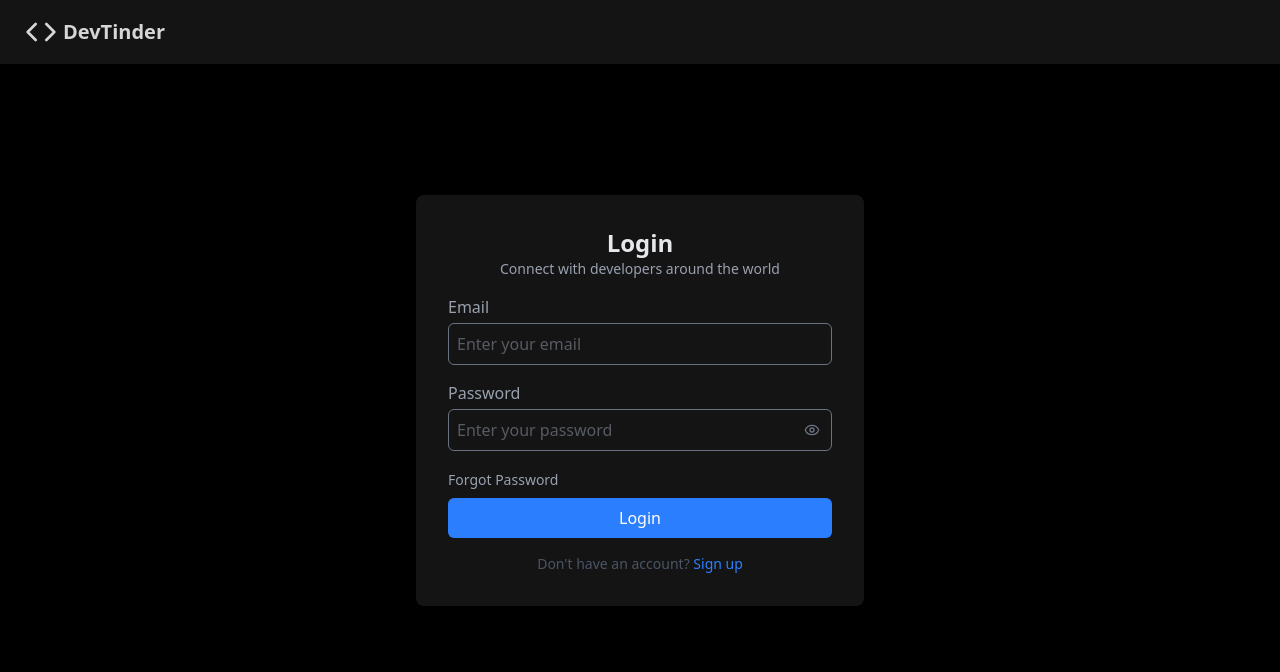
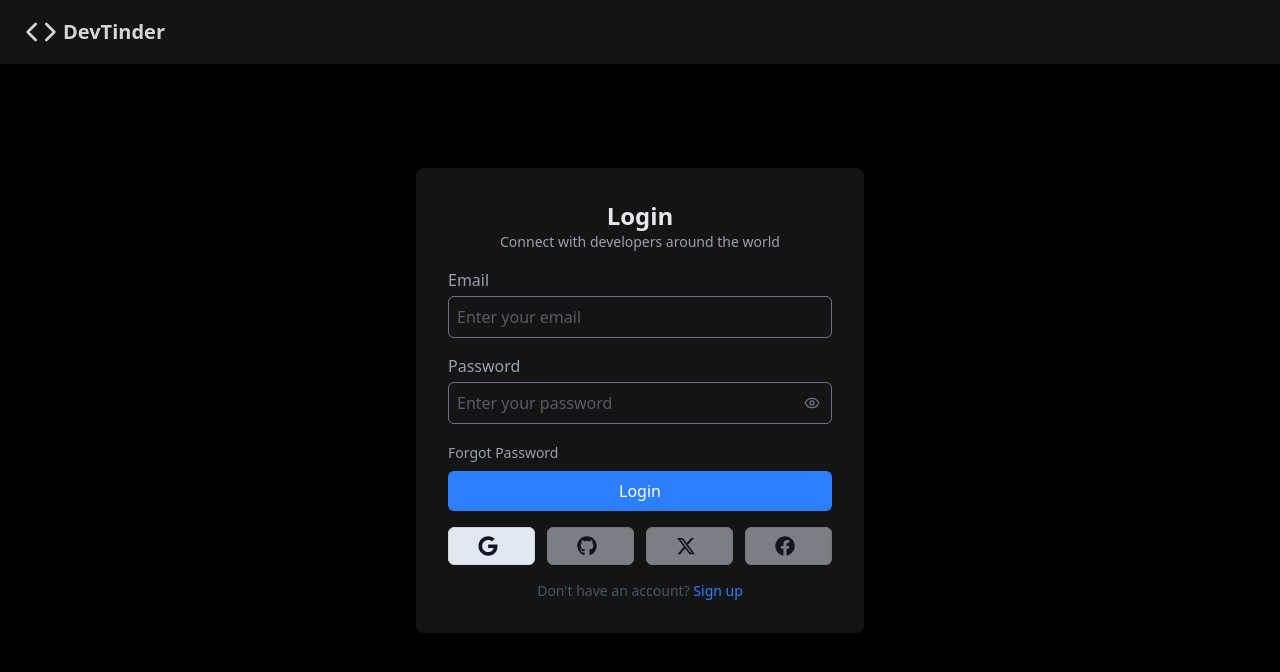
Before and after one commit to lakshyakumar90/DevTinderWeb, a React (Vite) app: page /login in a window 1280 px wide. Shown: the top 672 px of the page. Built offline with nearby package versions, Linux system fonts and the light colour scheme.

Commit message:
google signin feature

```diff
--- a/src/components/AfterLogin/FeedCard.jsx
+++ b/src/components/AfterLogin/FeedCard.jsx
@@ -12,7 +12,7 @@ import useSendRequest from "../../utils/hooks/useSendRequest";
 
 const FeedCard = ({ profile }) => {
   const dispatch = useDispatch();
-  const[error, setError] = useState(null);
+  const [error, setError] = useState(null);
   const {
     firstName,
     lastName,
@@ -25,6 +25,7 @@ const FeedCard = ({ profile }) => {
     profilePicture,
     education,
     workExperience,
+    profileSummary,
   } = profile;
   const sendRequest = useSendRequest();
 
@@ -51,6 +52,9 @@ const FeedCard = ({ profile }) => {
               <h3 className="text-xl font-semibold text-gray-800">
                 {lastName ? `${firstName} ${lastName}` : firstName}
               </h3>
+            )}
+            {profileSummary && (
+              <p className="text-gray-600 text-sm">{profileSummary}</p>
             )}
             {experienceLevel && (
               <p className="text-gray-600 text-sm">
--- a/src/components/AfterLogin/Profile.jsx
+++ b/src/components/AfterLogin/Profile.jsx
@@ -57,7 +57,7 @@ const Profile = () => {
         <div className="mt-6">
           <h1 className="text-2xl font-bold">{lastName? firstName + " " + lastName : firstName}</h1>
           <p className="text-gray-400">
-            {profileSummary.charAt(0).toUpperCase() +
+            {profileSummary && profileSummary.charAt(0).toUpperCase() +
               profileSummary.slice(1) +
               " ( " +
               experienceLevel.charAt(0).toUpperCase() +
@@ -68,16 +68,16 @@ const Profile = () => {
 
         {/* Basic Info */}
         <div className="mt-6">
-          <p>
+          {age && <p>
             <strong>Age:</strong> {age}
-          </p>
-          <p>
+          </p>}
+          {location && <p>
             <strong>Location:</strong> {location}
-          </p>
-          <p>
+          </p>}
+          {gender && <p>
             <strong>Gender:</strong>{" "}
             {gender.charAt(0).toUpperCase() + gender.slice(1)}
-          </p>
+          </p>}
         </div>
 
         {/* Bio Section */}
--- a/src/components/Login & Signup/Login.jsx
+++ b/src/components/Login & Signup/Login.jsx
@@ -3,6 +3,8 @@ import { useState } from "react";
 import { Link } from "react-router-dom";
 import useLogin from "../../utils/hooks/useLogin";
 import { Toaster } from "react-hot-toast";
+import { FaGoogle, FaGithub, FaFacebook } from "react-icons/fa";
+import { FaXTwitter } from "react-icons/fa6";
 
 const Login = () => {
   const [email, setEmail] = useState("");
@@ -14,6 +16,10 @@ const Login = () => {
   const handleLogin = async (e) => {
     e.preventDefault();
     login(email, password, setError);
+  };
+
+  const handleGoogleSignIn = async() => {
+    window.location.href = "http://localhost:3000/googlelogin";
   };
 
   return (
@@ -58,7 +64,12 @@ const Login = () => {
               )}
             </button>
           </div>
-          <Link to={"/edit/password"} className="text-sm mb-2 inline-block hover:underline">Forgot Password</Link>
+          <Link
+            to={"/edit/password"}
+            className="text-sm mb-2 inline-block hover:underline"
+          >
+            Forgot Password
+          </Link>
           {error && <p className="text-red-400 text-sm mt-3">{error}</p>}
           <button
             type="submit"
@@ -67,6 +78,39 @@ const Login = () => {
             Login
           </button>
         </form>
+        <div className="mt-4 flex gap-3">
+          <button
+            type="button"
+            onClick={handleGoogleSignIn}
+            className="w-full bg-slate-200 text-gray-900 py-2 rounded-md cursor-pointer hover:bg-white transition duration-200 flex items-center justify-center border border-gray-300"
+          >
+            {FaGoogle && <FaGoogle className="h-5 w-5 mr-2" />}
+          </button>
+          <button
+            type="button"
+            disabled
+            onClick={handleGoogleSignIn}
+            className="w-full bg-slate-200 text-gray-900 py-2 rounded-md transition duration-200 flex items-center justify-center border border-gray-300 opacity-50 cursor-not-allowed hover:bg-slate-200"
+          >
+            {FaGithub && <FaGithub className="h-5 w-5 mr-2" />}
+          </button>
+          <button
+            type="button"
+            disabled
+            onClick={handleGoogleSignIn}
+            className="w-full bg-slate-200 text-gray-900 py-2 rounded-md transition duration-200 flex items-center justify-center border border-gray-300 opacity-50 cursor-not-allowed hover:bg-slate-200"
+          >
+            {FaXTwitter && <FaXTwitter className="h-5 w-5 mr-2" />}
+          </button>
+          <button
+            type="button"
+            disabled
+            onClick={handleGoogleSignIn}
+            className="w-full bg-slate-200 text-gray-900 py-2 rounded-md transition duration-200 flex items-center justify-center border border-gray-300 opacity-50 cursor-not-allowed hover:bg-slate-200"
+          >
+            {FaFacebook && <FaFacebook className="h-5 w-5 mr-2" />}
+          </button>
+        </div>
         <p className="text-center text-sm text-gray-600 mt-4">
           Don't have an account?{" "}
           <Link to="/signup" className="text-blue-500 hover:underline">
--- a/src/components/Login & Signup/Signup.jsx
+++ b/src/components/Login & Signup/Signup.jsx
@@ -3,6 +3,8 @@ import { useState } from "react";
 import { Link } from "react-router-dom";
 import useSignup from "../../utils/hooks/useSignup";
 import { Toaster } from "react-hot-toast";
+import { FaFacebook, FaGithub, FaGoogle } from "react-icons/fa";
+import { FaXTwitter } from "react-icons/fa6";
 
 const Signup = () => {
   const signup = useSignup();
@@ -20,6 +22,10 @@ const Signup = () => {
   const [lastName, setLastName] = useState("");
   const [passwordVisible, setPasswordVisible] = useState(false);
   const [error, setError] = useState(null);
+
+  const handleGoogleSignIn = async() => {
+    window.location.href = "http://localhost:3000/googlelogin";
+  };
 
   const handleSubmit = async (e) => {
     setError("");
@@ -218,6 +224,39 @@ const Signup = () => {
             Create Account
           </button>
         </form>
+        <div className="mt-4 flex gap-3">
+          <button
+            type="button"
+            onClick={handleGoogleSignIn}
+            className="w-full bg-slate-200 text-gray-900 py-2 rounded-md cursor-pointer hover:bg-white transition duration-200 flex items-center justify-center border border-gray-300"
+          >
+            {FaGoogle && <FaGoogle className="h-5 w-5 mr-2" />}
+          </button>
+          <button
+            type="button"
+            disabled
+            onClick={handleGoogleSignIn}
+            className="w-full bg-slate-200 text-gray-900 py-2 rounded-md transition duration-200 flex items-center justify-center border border-gray-300 opacity-50 cursor-not-allowed hover:bg-slate-200"
+          >
+            {FaGithub && <FaGithub className="h-5 w-5 mr-2" />}
+          </button>
+          <button
+            type="button"
+            disabled
+            onClick={handleGoogleSignIn}
+            className="w-full bg-slate-200 text-gray-900 py-2 rounded-md transition duration-200 flex items-center justify-center border border-gray-300 opacity-50 cursor-not-allowed hover:bg-slate-200"
+          >
+            {FaXTwitter && <FaXTwitter className="h-5 w-5 mr-2" />}
+          </button>
+          <button
+            type="button"
+            disabled
+            onClick={handleGoogleSignIn}
+            className="w-full bg-slate-200 text-gray-900 py-2 rounded-md transition duration-200 flex items-center justify-center border border-gray-300 opacity-50 cursor-not-allowed hover:bg-slate-200"
+          >
+            {FaFacebook && <FaFacebook className="h-5 w-5 mr-2" />}
+          </button>
+        </div>
 
         <p className="text-center text-sm text-gray-600 mt-4">
           Already have an account?{" "}
```
